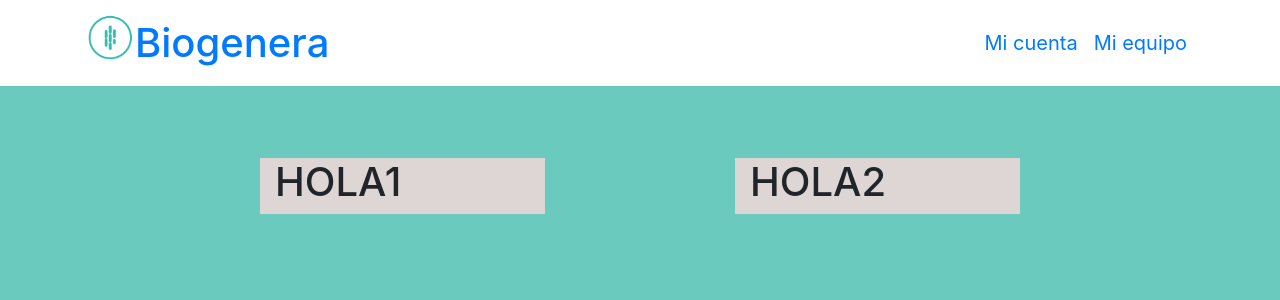
After one commit to Luisss700/Biogenera, a PHP site: page /Views/miCuenta.php in a window 1280 px wide. The commit adds this page. Shown: the top 300 px of the page. Run offline with PHP 8.4, Linux system fonts and the light colour scheme; some libraries are stand-ins or nearby versions.

Commit message:
agregar pestana de micuenta y modifcar header

```diff
--- a/index.html
+++ b/index.html
@@ -5,7 +5,7 @@
         window.location.href = "Views/Index.php";
     });
  </Script>
-<html>s
+<html>
     <head>
         <title>Index</title>
     </head>
--- a/views/Index.php
+++ b/views/Index.php
@@ -3,14 +3,10 @@
 <head>
 <title>Iniciada</title>
 <meta name="viewport" content="width=device-width, initial-scale=1">
- <link href="../Assets/Bootstrap/css/bootstrap.min.css" rel="stylesheet" media="screen">
 </head>
 <body>
-	<script src="https://ajax.googleapis.com/ajax/libs/jquery/2.1.3/jquery.min.js"></script>
-    <script src="../Assets/Bootstrap/js/bootstrap.min.js"></script>
 	<script src="../Controller/indexController.js"></script>
-
-
+    <?php  require("bootstrapCSS.php")?>
     <?php  require("header.php")?>
     <br />
     <br />
--- /dev/null
+++ b/views/bootstrapCSS.php
@@ -0,0 +1,9 @@
+<!DOCTYPE html>
+<link href="../Assets/Bootstrap/css/bootstrap.min.css" rel="stylesheet" media="screen">
+<meta name="viewport" content="width=device-width, initial-scale=1">
+<html>
+<body>
+ <script src="https://ajax.googleapis.com/ajax/libs/jquery/2.1.3/jquery.min.js"></script>
+    <script src="../Assets/Bootstrap/js/bootstrap.min.js"></script>
+</body>
+</html>
--- a/views/header.php
+++ b/views/header.php
@@ -1,25 +1,19 @@
 <!DOCTYPE html>
 <html>
-<body>
+<body style="background-color:#6bcabe">
 
-    <div style="background-color:#44c0b0">
-        <br />
-        <br />
-        <br />
-    </div>
-    <nav class="navbar navbar-dark navbar-expand-lg" style="background-color:#44c0b0">
-        <span>
-            <a class="navbar-brand mb-0 h1" href="Index.php" style="font-size:40px;padding-right:5em">
+    <nav class="navbar navbar-expand-md" style="background-color:white">
+        <div class="container">
+             <a class="navbar-brand mb-0 h1" href="Index.php" style="font-size:40px;padding-right:5em">
                 <img src="../Assets/Imagenes/biogenera_logo.jpg" width="50" height="50" class="d-inline-block align-top" alt="">Biogenera
             </a>
-        </span>
-        <div class="collapse navbar-collapse" id="navbarNavAltMarkup">
 
-            <div class="navbar-nav" style="font-size:20px">
-                <a class="nav-item nav-link active" href="#">Voluntarios<span class="sr-only">(current)</span></a>
-                <a class="nav-item nav-link active" href="#">Escuelas<span class="sr-only">(current)</span></a>
+             <div class="navbar-nav" style="font-size:20px">
+                <a class="nav-item nav-link" href="miCuenta.php">Mi cuenta<span class="sr-only">(current)</span></a>
+                <a class="nav-item nav-link" href="#">Mi equipo<span class="sr-only">(current)</span></a>
             </div>
         </div>
+
 
     </nav>
 
--- /dev/null
+++ b/views/miCuenta.php
@@ -0,0 +1,25 @@
+<!DOCTYPE html>
+<html>
+    <head>
+        <title>Mi Cuenta</title>
+    </head>
+    <body>
+        <?php  require("bootstrapCSS.php")?>
+        <?php  require("header.php")?>
+        <br />
+        <br />
+        <div class="container py-4">
+            <div class="row">
+                <div class="col-md-2"></div>
+                <div class="col-md-3" style="background-color:#ded5d5">
+                    <h1>HOLA1</h1>
+                </div>
+                <div class="col-md"></div>
+                <div class="col-md-3" style="background-color:#ded5d5">
+                    <h1>HOLA2</h1>
+                </div>
+                <div class="col-md-2"></div>
+            </div>
+        </div>
+    </body>
+</html>
```
